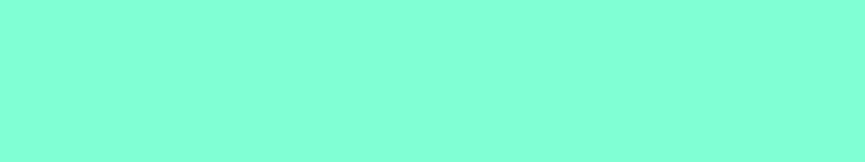
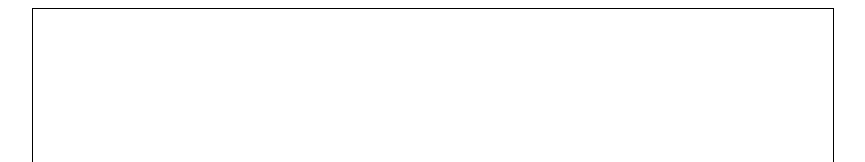
Before and after one commit to growingtree-code/paintboard, a plain HTML site: page index.html in a window 1280 px wide. Shown: the top 162 px of the page, without its empty margins (207-1072 px from the left). Drawn offline with Linux system fonts and the light colour scheme.

Commit message:
canvas apply

```diff
--- a/app.js
+++ b/app.js
@@ -1 +1,5 @@
-alert('hello')
+const canvas = document.querySelector("canvas")
+const ctx = canvas.getContext("2d")
+
+canvas.width = 800;
+canvas.height = 800;
--- a/styles.css
+++ b/styles.css
@@ -1,3 +1,11 @@
+canvas {
+    width: 800px;
+    height: 800px;
+    border: 1px solid black;
+}
+
 body{
-    background-color: aquamarine;
+    display: flex;
+    justify-content: center;
+    align-items: center;
 }
```
